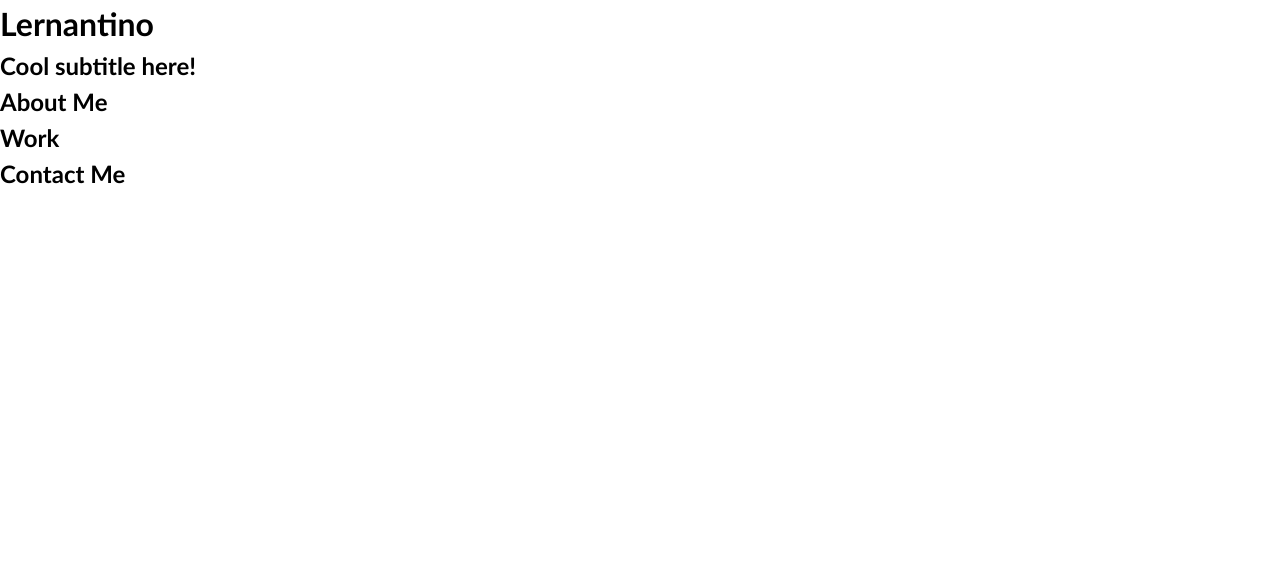
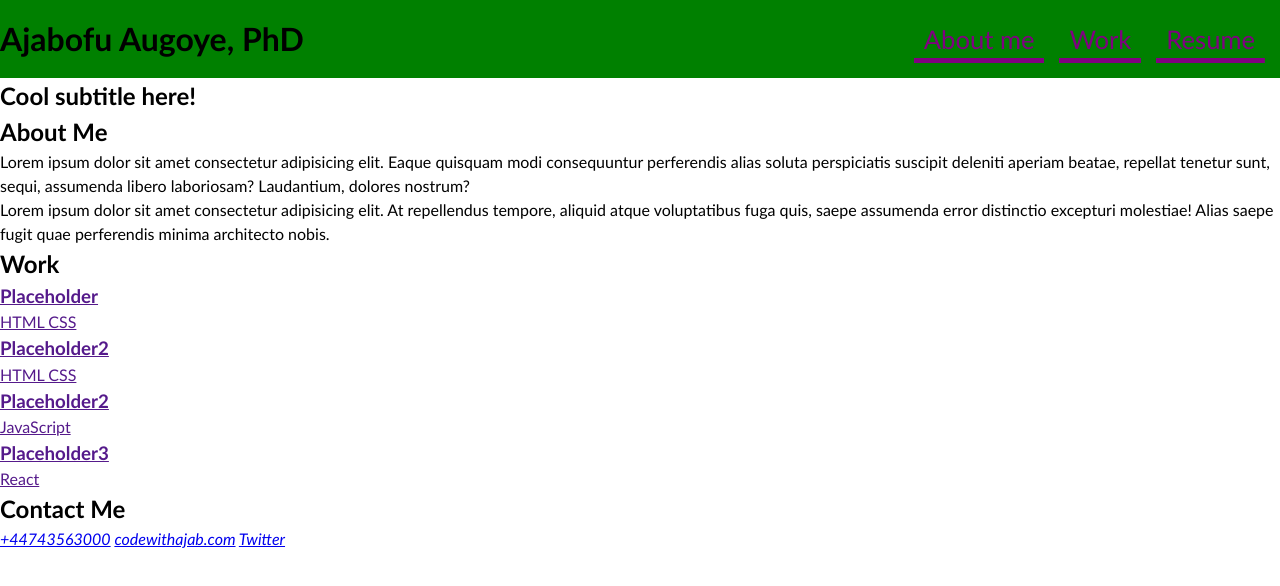
Before and after one commit to Themchief/My-Portfolio, a plain HTML site: page index.html in a window 1280 px wide. Drawn offline with Linux system fonts and the light colour scheme; files that its build step writes are made by us from their sources.

Commit message:
HTML modified with place holders and css flex implementation

```diff
--- a/css/style.css
+++ b/css/style.css
@@ -2,6 +2,15 @@
   box-sizing: border-box;
 }
 
+:root {
+--primary: green;
+--secondary: purple;
+--tertiary: rgba(49,55,61,1);
+--dark: rgba(32, 29, 13, 1);
+--light: rgba(11, 13, 17, 1);
+
+
+}
 body {
   margin: 0;
   padding: 0;
@@ -21,3 +30,33 @@ h6 {
 p {
   margin: 0;
 }
+
+header {padding: 15px 0 15px 0;
+display: flex;
+flex-direction: row;
+justify-content: space-between;
+flex-wrap: wrap;
+align-items: center;
+background-color: var(--primary);}
+
+nav {
+  display:flex;
+  flex-direction: row;
+  flex-wrap: wrap;
+}
+
+nav a {
+  text-decoration: none;
+  padding: 5px 10px;
+  color: var(--secondary);
+  margin-right: 15px;
+  background-image:linear-gradient(270deg, var(--secondary) 0%, var(--secondary) 100%);
+  background-repeat: no-repeat;
+  background-size: 100% 0.2em;
+  background-position: bottom;
+  transition: all 0.25s ease-in;
+  font-size: 1.6rem;
+}
+
+nav a:hover {background-size: 100% 100%;
+color: var(--tertiary);}
--- a/index.html
+++ b/index.html
@@ -6,14 +6,17 @@
   <meta name="viewport" content="width=device-width, initial-scale=1.0">
   <meta http-equiv="X-UA-Compatible" content="ie=edge">
   <title>Lernantino // Web Developer</title>
-  <link rel="stylesheet" href="./assets/css/style.css" />
+  <link type="text/css"  rel="stylesheet" href="./css/style.css" />
 </head>
 
 <body>
-  <!-- main logo / nav -->
+  <!-- Main logo / nav -->
   <header>
-    <h1>Lernantino</h1>
+    <h1>Ajabofu Augoye, PhD</h1>
     <nav>
+      <a href="#">About me</a>
+      <a href="#">Work</a>
+      <a href="#">Resume</a>
     </nav>
   </header>
 
@@ -28,16 +31,53 @@
     <!-- about me -->
     <section class="page-section" id="about">
       <h2>About Me</h2>
+      <div>
+        <p>Lorem ipsum dolor sit amet consectetur adipisicing elit. Eaque quisquam modi consequuntur perferendis alias soluta perspiciatis suscipit deleniti aperiam beatae, repellat tenetur sunt, sequi, assumenda libero laboriosam? Laudantium, dolores nostrum?</p>
+        <p>Lorem ipsum dolor sit amet consectetur adipisicing elit. At repellendus tempore, aliquid atque voluptatibus fuga quis, saepe assumenda error distinctio excepturi molestiae! Alias saepe fugit quae perferendis minima architecto nobis.</p>
+      </div>
     </section>
 
     <!-- portfolio container -->
     <section class="page-section" id="work">
       <h2>Work</h2>
+      <div>
+        <a href="">
+          <div>
+           <h3>Placeholder</h3>
+           <span>HTML CSS</span>
+          </div>
+        </a>
+        <a href="">
+          <div>
+           <h3>Placeholder2</h3>
+           <span>HTML CSS</span>
+          </div>
+        </a>
+        <a href="">
+          <div>
+           <h3>Placeholder2</h3>
+           <span>JavaScript</span>
+          </div>
+        </a>
+        <a href="">
+          <div>
+           <h3>Placeholder3</h3>
+           <span>React</span>
+          </div>
+        </a>
+      </div>
     </section>
 
     <!-- contact -->
     <section class="page-section contact" id="contact">
       <h2>Contact Me</h2>
+    <div>
+      <address>
+        <a href="Tel:+44743563000">+44743563000</a>
+        <a href="mailto:info@codewithajab.com">codewithajab.com</a>
+        <a href="#">Twitter</a>
+      </address>
+    </div>
     </section>
   </main>
 </body>
```
